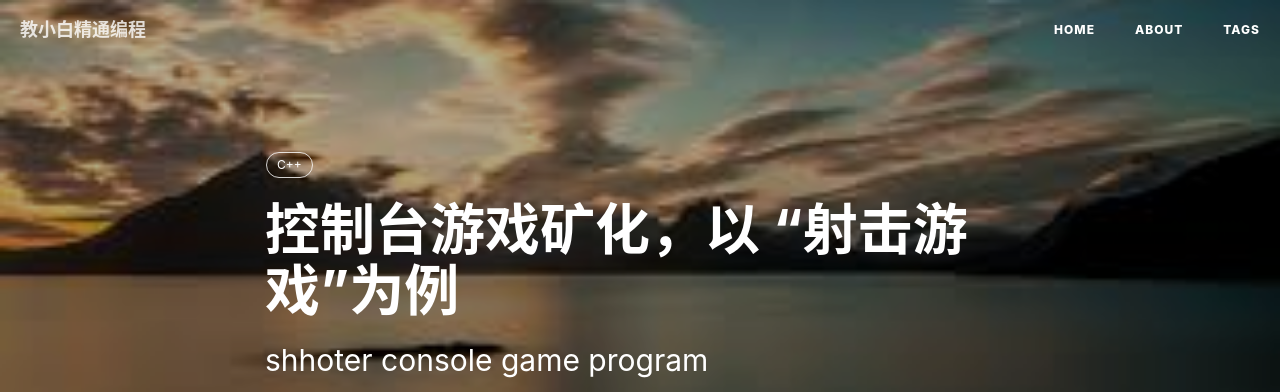
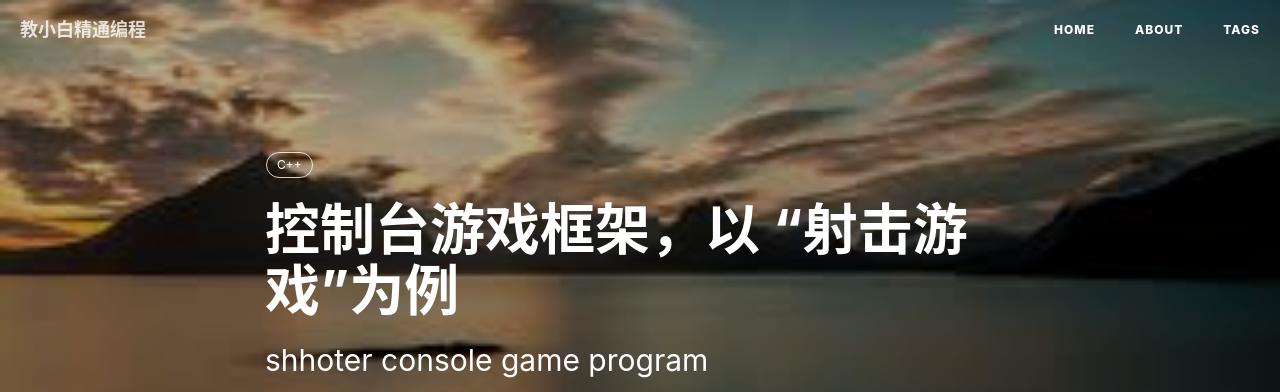
Before and after one commit to xuepro/xuepro.github.io, a Jekyll site: the page built from _posts/2018-05-28-控制台游戏框架-射击游戏.md, in a window 1280 px wide and 900 px high. Shown: the top 392 px of the window. Built offline with Jekyll 4.4.1, drawn with Linux system fonts in a browser that asks for light colours; nearby versions of some CDN libraries; comment, search, counter and statistics services are not loaded.

Commit message:
Update 2018-05-28-控制台游戏框架-射击游戏.md

```diff
--- a/_posts/2018-05-28-控制台游戏框架-射击游戏.md
+++ b/_posts/2018-05-28-控制台游戏框架-射击游戏.md
@@ -1,6 +1,6 @@
 ---
 layout:       post
-title:        "控制台游戏矿化，以 “射击游戏”为例"
+title:        "控制台游戏框架，以 “射击游戏”为例"
 subtitle:     "shhoter console game program"
 date:         2018-05-24 11:12:00
 author:       "xuepro"
```
